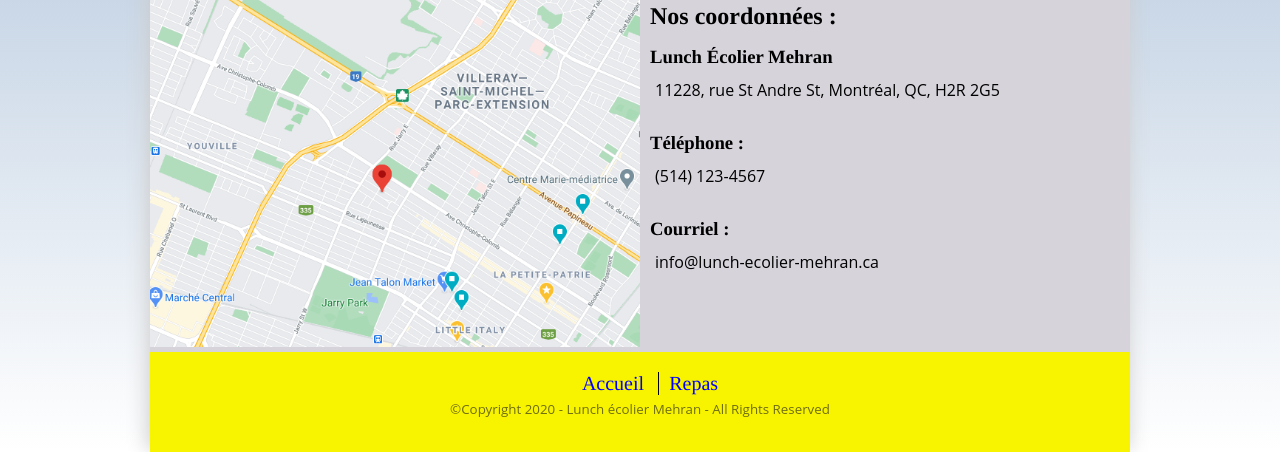
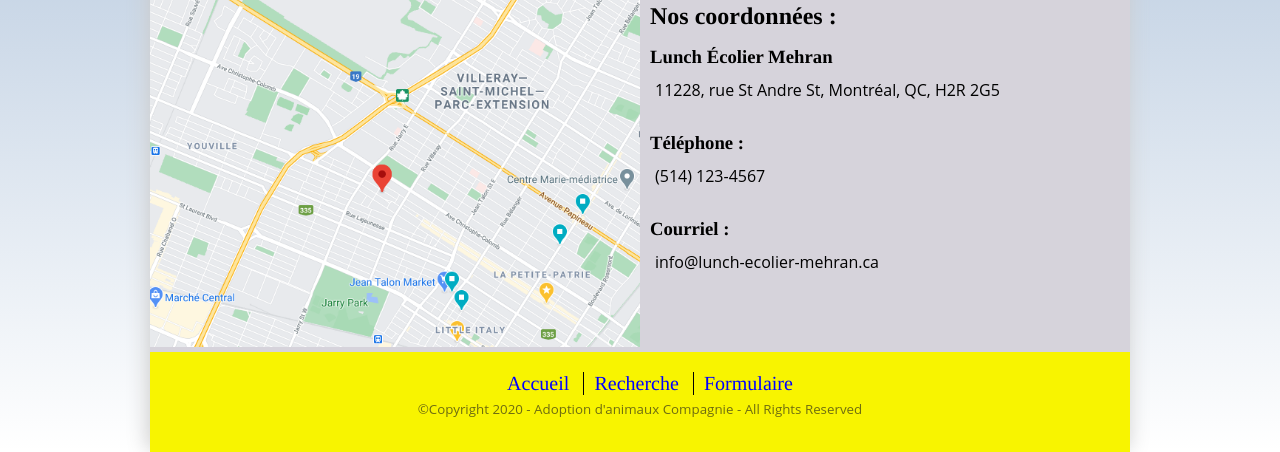
Before and after one commit to mehran-na/adp-animaux, a PHP site: page /index.php in a window 1280 px wide. Shown: the part 1449-1901 px from the top of the page. Run offline with PHP 8.4, Linux system fonts and the light colour scheme.

Commit message:
modify footer.php

```diff
--- a/footer.php
+++ b/footer.php
@@ -2,8 +2,10 @@
 		<nav>
 			<ul>
 				<li><a href='index.php'>Accueil</a></li>
-				<li><a href='recherch.php'>Repas</a></li>
+				<li><a href='recherch.php'>Recherche</a></li>
+				<li><a href='formulaire.php'>Formulaire</a></li>
+
 			</ul>
 		</nav>
-		<div class='copyright'>©Copyright 2020 - Lunch écolier Mehran - All Rights Reserved</div>
+		<div class='copyright'>©Copyright 2020 - Adoption d'animaux Compagnie - All Rights Reserved</div>
 	</footer>
```
